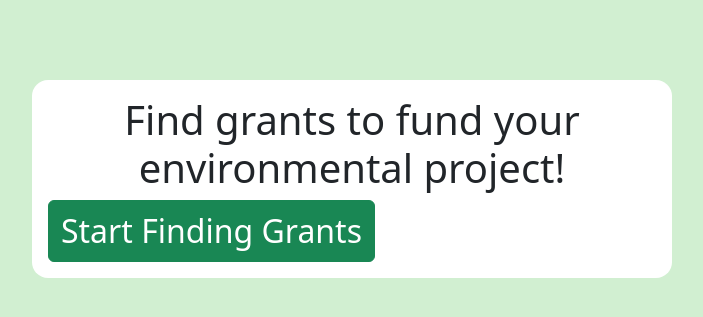
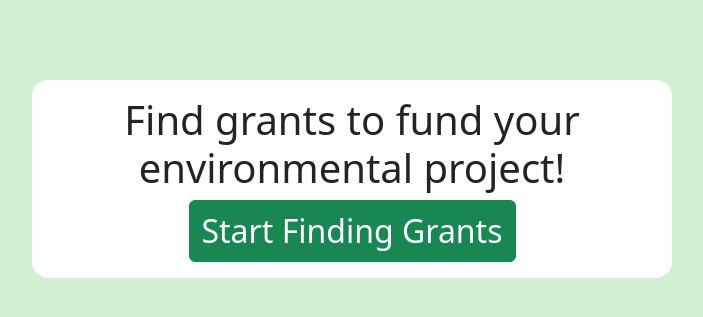
Before and after one commit to Afish3/grant-scheme-matcher, a Flask app: page / in a window 1280 px wide. Shown: the part 237-554 px from the top of the page, without its empty margins (288-991 px from the left). Run offline with Flask 3, Linux system fonts and the light colour scheme; some libraries are stand-ins or nearby versions.

Commit message:
production additions to code

```diff
--- a/app.py
+++ b/app.py
@@ -1,6 +1,5 @@
 from flask import Flask, redirect, render_template, session, json, request, jsonify, flash, url_for
 from flask_debugtoolbar import DebugToolbarExtension
-from waitress import serve
 from collections import OrderedDict
 from dotenv import load_dotenv
 import pickle
@@ -16,14 +15,17 @@ from model import connect_db, db, User, Grants
 
 app = Flask(__name__)
 
-app.config['SQLALCHEMY_DATABASE_URI'] = "postgresql:///grant-matcher"
 app.config['SQLALCHEMY_TRACK_MODIFICATIONS'] = False
 app.config['SQLALCHEMY_ECHO'] = True
 
+secret_key = os.getenv("SECRET_KEY")
+database_url = os.getenv("DATABASE_URL")
+
+app.config["SECRET_KEY"] = secret_key
+app.config["SQLALCHEMY_DATABASE_URI"] = database_url
+
 # app.debug = True
-# app.config['SECRET_KEY'] = "I'LL NEVER TELL!!"
 # app.config['DEBUG_TB_INTERCEPT_REDIRECTS'] = False
-
 # debug = DebugToolbarExtension(app)
 
 connect_db(app)
@@ -215,6 +217,3 @@ def handle_ai_similarity_search(responses, knowledge_base):
         print(callback)
 
     return res
-
-if __name__ == "__main__":
-    serve(app, host='0.0.0.0', port=80)
--- a/static/app.css
+++ b/static/app.css
@@ -171,6 +171,11 @@ select {
     margin-bottom: 1em;
  }
 
+ .begin-button {
+    display: flex;
+    justify-content: center;
+ }
+
  @media (max-width: 767px) {
     iframe {
         width: 100%;
--- a/templates/home.html
+++ b/templates/home.html
@@ -9,8 +9,10 @@ style="background-color: rgba(27, 177, 27, 0.2);"
 </div>
 <main>
 <h1 class="text-center">Find grants to fund your environmental project!</h1>
-<button id="submit-button" class="btn btn-success btn-large text-center">
+<div class="begin-button">
+<button id="submit-button" class="btn btn-success btn-large text-center begin-button">
 <a href="/form/question/1" style="text-decoration: none; color: white;">Start Finding Grants</a>
 </button>
+</div>
 </main>
 {% endblock %}
```
